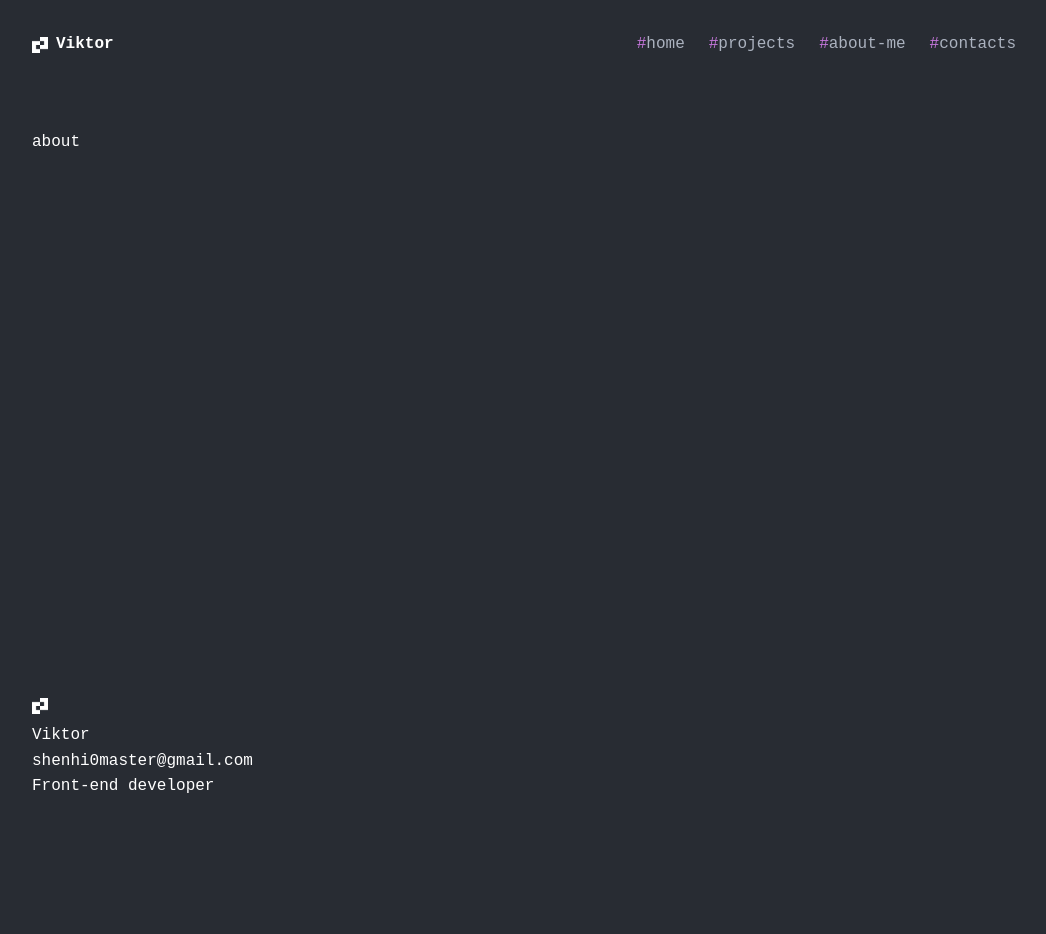
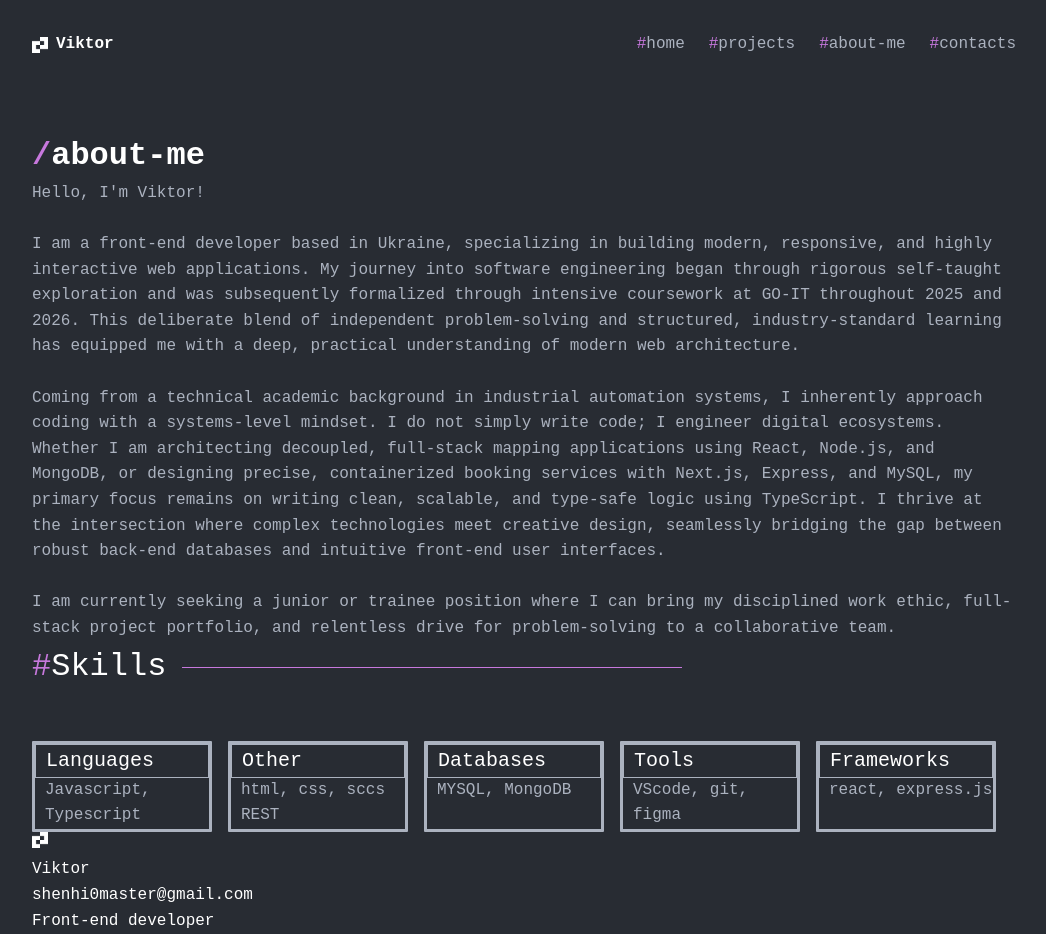
Before and after one commit to Shenhi30/portfolio-website, a Next.js app: page /about-me in a window 1280 px wide. Shown: the whole page, without its empty margins (116-1162 px from the left). Before the commit the page ends 800 px from the top, so only its background shows below. Built offline with nearby package versions, Linux system fonts and the light colour scheme.

Commit message:
jump to about section

```diff
--- /dev/null
+++ b/app/about-me/about.module.scss
@@ -0,0 +1,21 @@
+@import "../../styles/variables.scss";
+
+.header{
+
+span{
+    color: $primary-purple;
+}
+
+}
+
+
+.text{
+    color: $text-gray;
+}
+
+.cardWrap {
+    display: flex;
+    flex-direction: row;
+    flex-wrap: wrap;
+    gap: 16px;
+}
--- a/app/about-me/page.tsx
+++ b/app/about-me/page.tsx
@@ -1,10 +1,48 @@
-
+import SectionTitle from "../../components/UI/sectionTitle"
+import SkillCards from "@/components/UI/skillCards/skillCards"
+import css from "./about.module.scss"
 
 
 export default function about() {
     return (
         <>
-        <p>about</p>
+            <h1 className={css.header}><span>/</span>about-me</h1>
+            <section className={css.text}>
+            <p>
+            Hello, I&apos;m Viktor!
+                    <br/>
+
+                    <br/>
+            I am a front-end developer based in Ukraine, specializing in building modern, responsive, and highly interactive web applications. My journey into software engineering began through rigorous self-taught exploration and was subsequently formalized through intensive coursework at GO-IT throughout 2025 and 2026. This deliberate blend of independent problem-solving and structured, industry-standard learning has equipped me with a deep, practical understanding of modern web architecture.
+                    <br/>
+
+                    <br/>
+            Coming from a technical academic background in industrial automation systems, I inherently approach coding with a systems-level mindset. I do not simply write code; I engineer digital ecosystems. Whether I am architecting decoupled, full-stack mapping applications using React, Node.js, and MongoDB, or designing precise, containerized booking services with Next.js, Express, and MySQL, my primary focus remains on writing clean, scalable, and type-safe logic using TypeScript. I thrive at the intersection where complex technologies meet creative design, seamlessly bridging the gap between robust back-end databases and intuitive front-end user interfaces.
+                    <br/>
+
+                    <br/>
+            I am currently seeking a junior or trainee position where I can bring my disciplined work ethic, full-stack project portfolio, and relentless drive for problem-solving to a collaborative team.
+
+            </p>
+            </section>
+            <SectionTitle title="Skills" />
+            <div className={css.cardWrap}>
+            <SkillCards
+             title={"Languages"}
+             skills={['Javascript,','Typescript']} />
+            <SkillCards
+             title={"Other"}
+             skills={['html, ', 'css, ','sccs','REST']} />
+            <SkillCards
+             title={"Databases"}
+             skills={['MYSQL, ','MongoDB']} />
+            <SkillCards
+             title={"Tools"}
+             skills={['VScode,','git, ','figma ']} />
+            <SkillCards
+            title={"Frameworks"}
+             skills={['react, ','express.js']} />
+            </div>
         </>
     )
 }
--- a/app/page.tsx
+++ b/app/page.tsx
@@ -2,13 +2,15 @@
 import Hero from "../components/hero/hero"
 import ProjectsP from "../components/previews/projects/projects-p"
 import SkillsP from "../components/previews/skills/skills-p"
+import AboutP from "../components/previews/about/about-p"
 
 export default function Home() {
   return (
     <>
       <Hero/>
       <ProjectsP/>
-      <SkillsP/>
+      <SkillsP />
+      <AboutP />
     </>
   )
 
--- a/components/UI/skillCards/skillcards.module.scss
+++ b/components/UI/skillCards/skillcards.module.scss
@@ -10,7 +10,7 @@
     width: 100%;
     max-width: 180px;
     h1{
-
+        padding-left: 10px;
         font-size: 20px;
         font-weight: 500;
         border: 1px solid $text-gray;
--- a/components/previews/skills/skills-p.tsx
+++ b/components/previews/skills/skills-p.tsx
@@ -13,7 +13,7 @@ export default function SkillsP() {
              skills={['Javascript,','Typescript']} />
             <SkillCards
              title={"Other"}
-             skills={['html, ', 'css, ','sccs']} />
+             skills={['html, ', 'css, ','sccs','REST']} />
             <SkillCards
              title={"Databases"}
              skills={['MYSQL, ','MongoDB']} />
```
Also changed, not shown: components/previews/about/about-p.tsx (+25 -0 lines).
